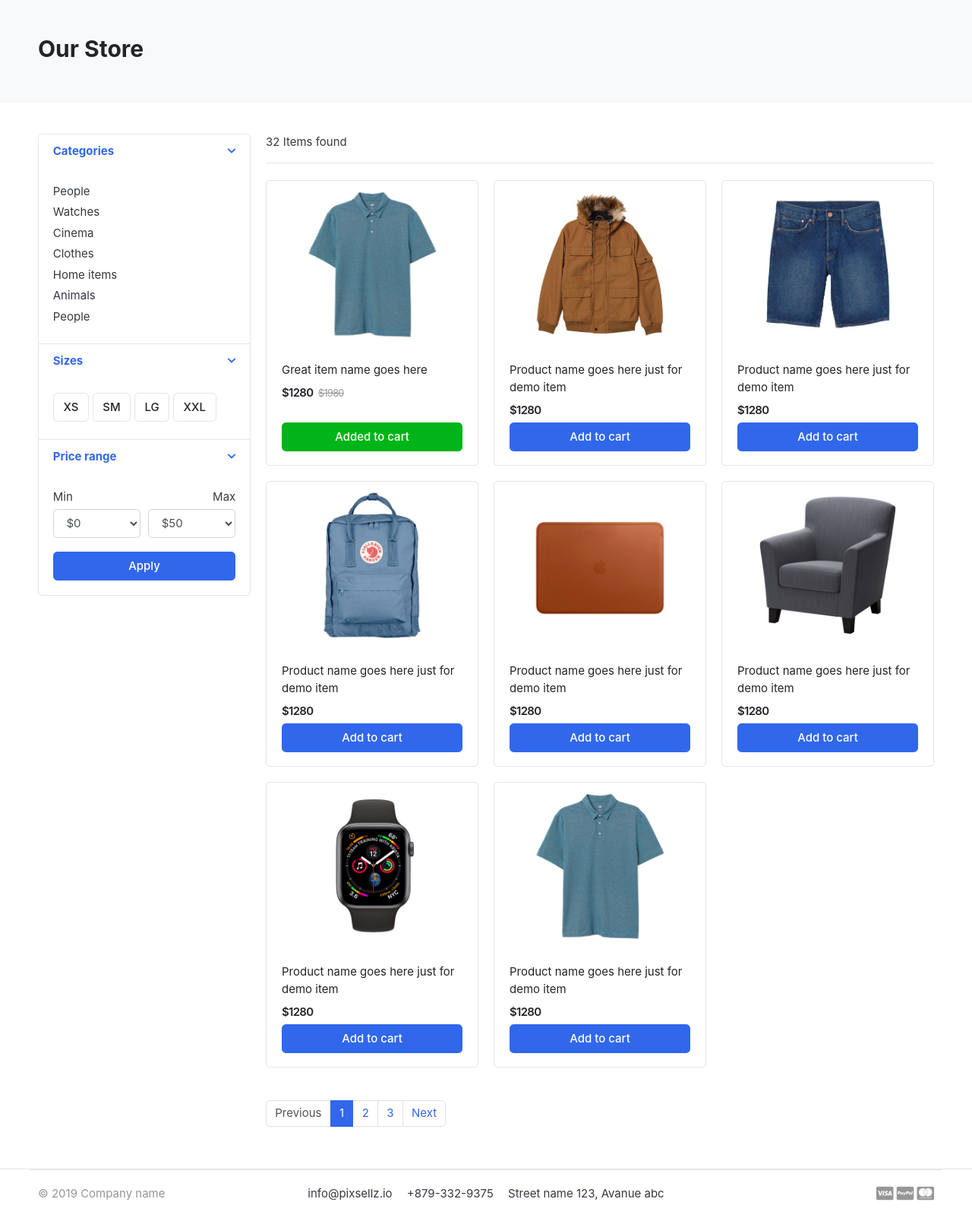
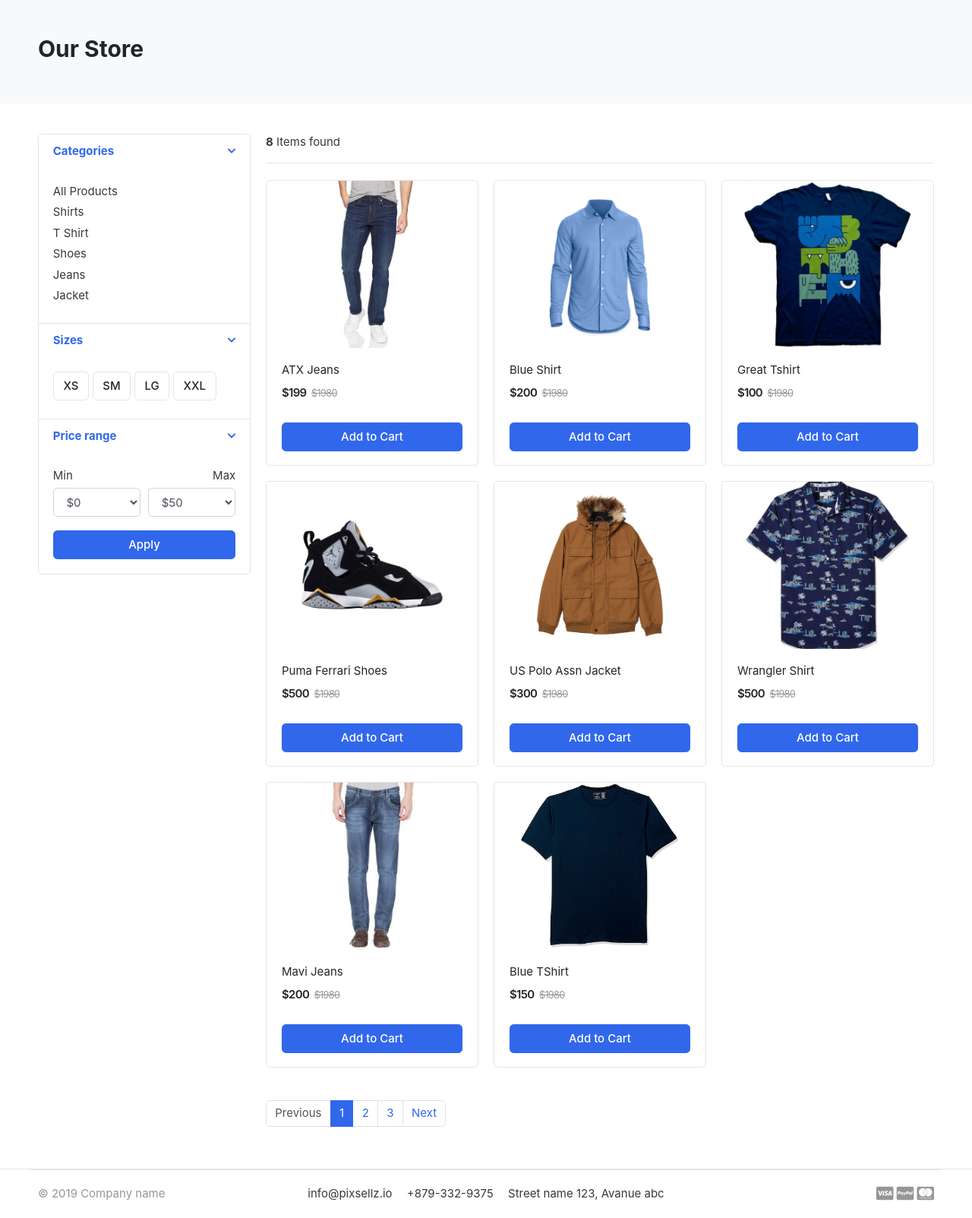
Before and after one commit to nithin-daniel/greatkart-ecommerce, a Django app: page /store/ in a window 1280 px wide. Shown: the part 118-1721 px from the top of the page at 76% size. Run offline with Django 4.2, Linux system fonts and the light colour scheme; data comes from the database, SQL or seed files in the repository; parts of the project's set-up code (start-up, migrations or seed data) failed here and were passed over; some libraries are stand-ins or nearby versions; some web fonts are replaced.

Commit message:
context_processor added

```diff
--- /dev/null
+++ b/category/context_processors.py
@@ -0,0 +1,4 @@
+from .models import Category
+def menu_links(request):
+    links = Category.objects.all()
+    return dict(links=links)
--- a/category/models.py
+++ b/category/models.py
@@ -1,8 +1,5 @@
-from distutils.command.upload import upload
-from tabnanny import verbose
-from unicodedata import category
 from django.db import models
-
+from django.urls import reverse
 # Create your models here.
 class Category(models.Model):
     category_name = models.CharField(max_length=50,unique=True)
@@ -14,5 +11,9 @@ class Category(models.Model):
         verbose_name = 'category'
         verbose_name_plural = 'categories'
 
+
+    def get_url(self):
+            return reverse('products_by_category',args=[self.slug])
+
     def __str__(self):
         return self.category_name
--- a/greatkart/settings.py
+++ b/greatkart/settings.py
@@ -65,6 +65,7 @@ TEMPLATES = [
                 'django.template.context_processors.request',
                 'django.contrib.auth.context_processors.auth',
                 'django.contrib.messages.context_processors.messages',
+                'category.context_processors.menu_links',
             ],
         },
     },
--- a/store/urls.py
+++ b/store/urls.py
@@ -1,5 +1,7 @@
 from django.urls import path
 from . import views
 urlpatterns = [
-    path('',views.store,name='store')
+    path('',views.store,name='store'),
+    path('<slug:category_slug>/',views.store,name='products_by_category'),
+
 ]
--- a/store/views.py
+++ b/store/views.py
@@ -1,5 +1,22 @@
-from django.shortcuts import render
+from django.shortcuts import render,get_object_or_404
+from.models import Product
+from category.models import Category
+# Create your views here.
+def store(request,category_slug=None):
+    categories = None
+    Products = None
 
-# Create your views here.
-def store(request):
-    return render(request, 'store/store.html')
+    if category_slug != None:
+        categories = get_object_or_404(Category,slug=category_slug)
+        products = Product.objects.filter(category=categories,is_available=True)
+        product_count = products.count()
+
+    else:
+
+        products = Product.objects.all().filter(is_available=True)
+        product_count = products.count()
+    context = {
+        'products':products,
+        'count':product_count
+    }
+    return render(request, 'store/store.html',context)
--- a/templates/home.html
+++ b/templates/home.html
@@ -1,10 +1,6 @@
 {% extends 'base.html' %}
 {% load static %}
 {% block content %}
-
-
-
-
 
 <!-- ========================= SECTION MAIN ========================= -->
 <section class="section-intro padding-y-sm">
--- a/templates/includes/navbar.html
+++ b/templates/includes/navbar.html
@@ -37,16 +37,14 @@
                     <i class="fa fa-bars"></i> All category
                 </button>
                 <div class="dropdown-menu">
-                    <a class="dropdown-item" href="#">Machinery / Mechanical Parts / Tools </a>
-                    <a class="dropdown-item" href="#">Consumer Electronics / Home Appliances </a>
-                    <a class="dropdown-item" href="#">Auto / Transportation</a>
-                    <a class="dropdown-item" href="#">Apparel / Textiles / Timepieces </a>
-                    <a class="dropdown-item" href="#">Home & Garden / Construction / Lights </a>
-                    <a class="dropdown-item" href="#">Beauty & Personal Care / Health </a>
+                    <a class="dropdown-item" href="{% url 'store' %}">All Products</a>
+                    {% for category in links %}
+                        <a class="dropdown-item" href="{{category.get_url}}">{{category.category_name}}</a>
+                    {% endfor %}
                 </div>
             </div>  <!-- category-wrap.// -->
         </div> <!-- col.// -->
-        <a href="./store.html" class="btn btn-outline-primary">Store</a>
+        <a href="{% url 'store' %}" class="btn btn-outline-primary">Store</a>
         <div class="col-lg  col-md-6 col-sm-12 col">
             <form action="#" class="search">
                 <div class="input-group w-100">
--- a/templates/store/store.html
+++ b/templates/store/store.html
@@ -31,13 +31,10 @@
                 <div class="card-body">
 
                     <ul class="list-menu">
-                    <li><a href="#">People  </a></li>
-                    <li><a href="#">Watches </a></li>
-                    <li><a href="#">Cinema  </a></li>
-                    <li><a href="#">Clothes  </a></li>
-                    <li><a href="#">Home items </a></li>
-                    <li><a href="#">Animals</a></li>
-                    <li><a href="#">People </a></li>
+                    <li><a href="{% url 'store' %}">All Products</a></li>
+                        {% for category  in links %}
+                    <li><a href="{{ category.get_url }}">{{category.category_name}}</a></li>
+                        {% endfor %}
                     </ul>
 
                 </div> <!-- card-body.// -->
@@ -124,157 +121,33 @@
 
     <header class="border-bottom mb-4 pb-3">
             <div class="form-inline">
-                <span class="mr-md-auto">32 Items found </span>
+                <span class="mr-md-auto"><b>{{count}}</b> Items found </span>
 
             </div>
     </header><!-- sect-heading -->
 
     <div class="row">
-        <div class="col-md-4">
+        {% for product in products %}
+            <div class="col-md-4" style="cursor: pointer;">
                 <figure class="card card-product-grid">
                     <div class="img-wrap">
 
-                    <img src="{% static 'images/items/1.jpg' %}">
+                        <img src="{{product.images.url}} ">
 
                     </div> <!-- img-wrap.// -->
                     <figcaption class="info-wrap">
                         <div class="fix-height">
-                        <a href="./product-detail.html" class="title">Great item name goes here</a>
+                            <a href="./product-detail.html" class="title">{{product.product_name}}</a>
                             <div class="price-wrap mt-2">
-                            <span class="price">$1280</span>
+                                <span class="price">${{product.price}}</span>
                                 <del class="price-old">$1980</del>
                             </div> <!-- price-wrap.// -->
                         </div>
-                    <a href="#" class="btn btn-block btn-success">Added to cart </a>
+                        <a href="#" class="btn btn-block btn-primary">Add to Cart </a>
                     </figcaption>
                 </figure>
             </div> <!-- col.// -->
-
-        <div class="col-md-4">
-            <figure class="card card-product-grid">
-                <div class="img-wrap">
-                    <img src="images/items/2.jpg">
-
-                </div> <!-- img-wrap.// -->
-                <figcaption class="info-wrap">
-                    <div class="fix-height">
-                        <a href="./product-detail.html" class="title">Product name goes here just for demo item</a>
-                        <div class="price-wrap mt-2">
-                            <span class="price">$1280</span>
-                        </div> <!-- price-wrap.// -->
-                    </div>
-                    <a href="#" class="btn btn-block btn-primary">Add to cart </a>
-                </figcaption>
-            </figure>
-        </div> <!-- col.// -->
-
-        <div class="col-md-4">
-            <figure class="card card-product-grid">
-                <div class="img-wrap">
-                    <img src="images/items/3.jpg">
-
-                </div> <!-- img-wrap.// -->
-                <figcaption class="info-wrap">
-                    <div class="fix-height">
-                        <a href="./product-detail.html" class="title">Product name goes here just for demo item</a>
-                        <div class="price-wrap mt-2">
-                            <span class="price">$1280</span>
-                        </div> <!-- price-wrap.// -->
-                    </div>
-                    <a href="#" class="btn btn-block btn-primary">Add to cart </a>
-                </figcaption>
-            </figure>
-        </div> <!-- col.// -->
-
-        <div class="col-md-4">
-            <figure class="card card-product-grid">
-                <div class="img-wrap">
-                    <img src="images/items/4.jpg">
-
-                </div> <!-- img-wrap.// -->
-                <figcaption class="info-wrap">
-                    <div class="fix-height">
-                        <a href="./product-detail.html" class="title">Product name goes here just for demo item</a>
-                        <div class="price-wrap mt-2">
-                            <span class="price">$1280</span>
-                        </div> <!-- price-wrap.// -->
-                    </div>
-                    <a href="#" class="btn btn-block btn-primary">Add to cart </a>
-                </figcaption>
-            </figure>
-        </div> <!-- col.// -->
-
-        <div class="col-md-4">
-            <figure class="card card-product-grid">
-                <div class="img-wrap">
-                    <img src="images/items/5.jpg">
-
-                </div> <!-- img-wrap.// -->
-                <figcaption class="info-wrap">
-                    <div class="fix-height">
-                        <a href="./product-detail.html" class="title">Product name goes here just for demo item</a>
-                        <div class="price-wrap mt-2">
-                            <span class="price">$1280</span>
-                        </div> <!-- price-wrap.// -->
-                    </div>
-                    <a href="#" class="btn btn-block btn-primary">Add to cart </a>
-                </figcaption>
-            </figure>
-        </div> <!-- col.// -->
-
-        <div class="col-md-4">
-            <figure class="card card-product-grid">
-                <div class="img-wrap">
-                    <img src="images/items/6.jpg">
-
-                </div> <!-- img-wrap.// -->
-                <figcaption class="info-wrap">
-                    <div class="fix-height">
-                        <a href="./product-detail.html" class="title">Product name goes here just for demo item</a>
-                        <div class="price-wrap mt-2">
-                            <span class="price">$1280</span>
-                        </div> <!-- price-wrap.// -->
-                    </div>
-                    <a href="#" class="btn btn-block btn-primary">Add to cart </a>
-                </figcaption>
-            </figure>
-        </div> <!-- col.// -->
-
-        <div class="col-md-4">
-            <figure class="card card-product-grid">
-                <div class="img-wrap">
-                    <img src="images/items/7.jpg">
-
-                </div> <!-- img-wrap.// -->
-                <figcaption class="info-wrap">
-                    <div class="fix-height">
-                        <a href="./product-detail.html" class="title">Product name goes here just for demo item</a>
-                        <div class="price-wrap mt-2">
-                            <span class="price">$1280</span>
-                        </div> <!-- price-wrap.// -->
-                    </div>
-                    <a href="#" class="btn btn-block btn-primary">Add to cart </a>
-                </figcaption>
-            </figure>
-        </div> <!-- col.// -->
-
-        <div class="col-md-4">
-            <figure class="card card-product-grid">
-                <div class="img-wrap">
-                    <img src="images/items/1.jpg">
-
-                </div> <!-- img-wrap.// -->
-                <figcaption class="info-wrap">
-                    <div class="fix-height">
-                        <a href="./product-detail.html" class="title">Product name goes here just for demo item</a>
-                        <div class="price-wrap mt-2">
-                            <span class="price">$1280</span>
-                        </div> <!-- price-wrap.// -->
-                    </div>
-                    <a href="#" class="btn btn-block btn-primary">Add to cart </a>
-                </figcaption>
-            </figure>
-        </div> <!-- col.// -->
+        {% endfor %}
     </div> <!-- row end.// -->
 
 
```
Lines whose indentation alone changed are shown as unchanged.
